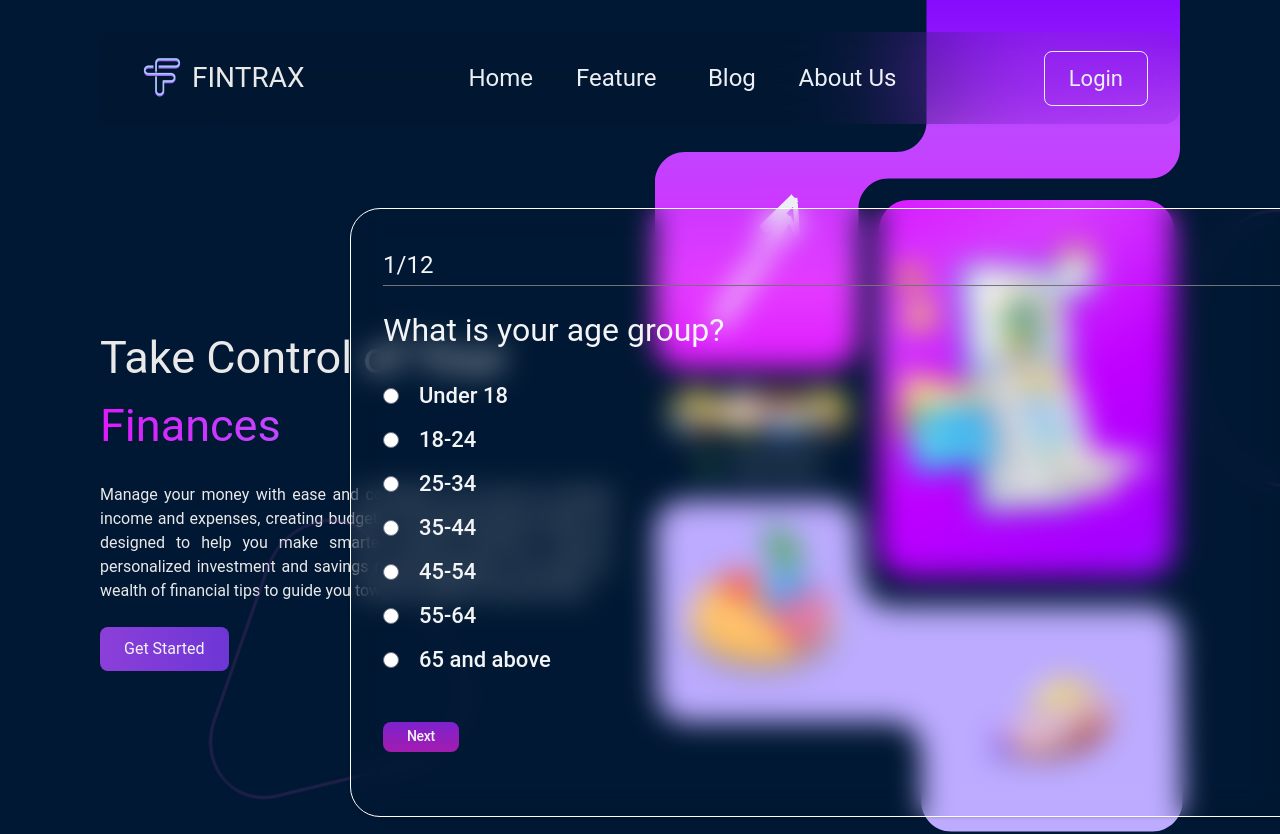
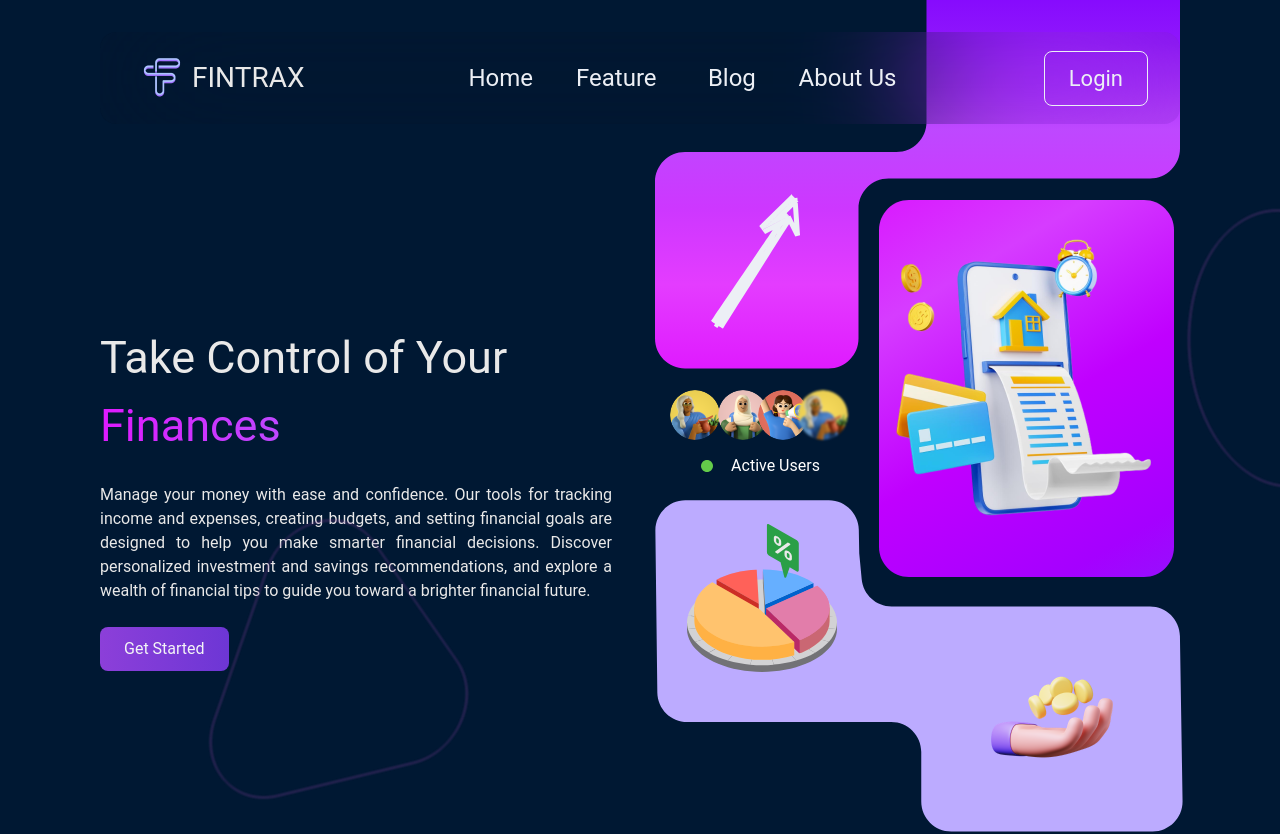
Before and after one commit to Froxayn123/FinTrax, a React (Vite) app: page / in a window 1280 px wide. Shown: the top 834 px of the page. Built offline with nearby package versions, Linux system fonts and the light colour scheme.

Commit message:
fix: LandingPage.jsx

```diff
--- a/src/pages/LandingPage.jsx
+++ b/src/pages/LandingPage.jsx
@@ -11,7 +11,6 @@ import FeaturesSection from "../components/FeaturesSection";
 import ArticlesSection from "../components/ArticlesSection";
 import KeyFeaturesSection from "../components/KeyFeaturesSection";
 import Footer from "../components/Footer";
-import QuizForm from "../components/QuizForm";
 
 const LandingPage = () => {
   return (
@@ -27,7 +26,6 @@ const LandingPage = () => {
       <main className="mx-[100px] space-y-[96px]">
         <HeroSection />
         <FeaturesSection />
-        <QuizForm />
         <ArticlesSection />
         <KeyFeaturesSection />
       </main>
```
